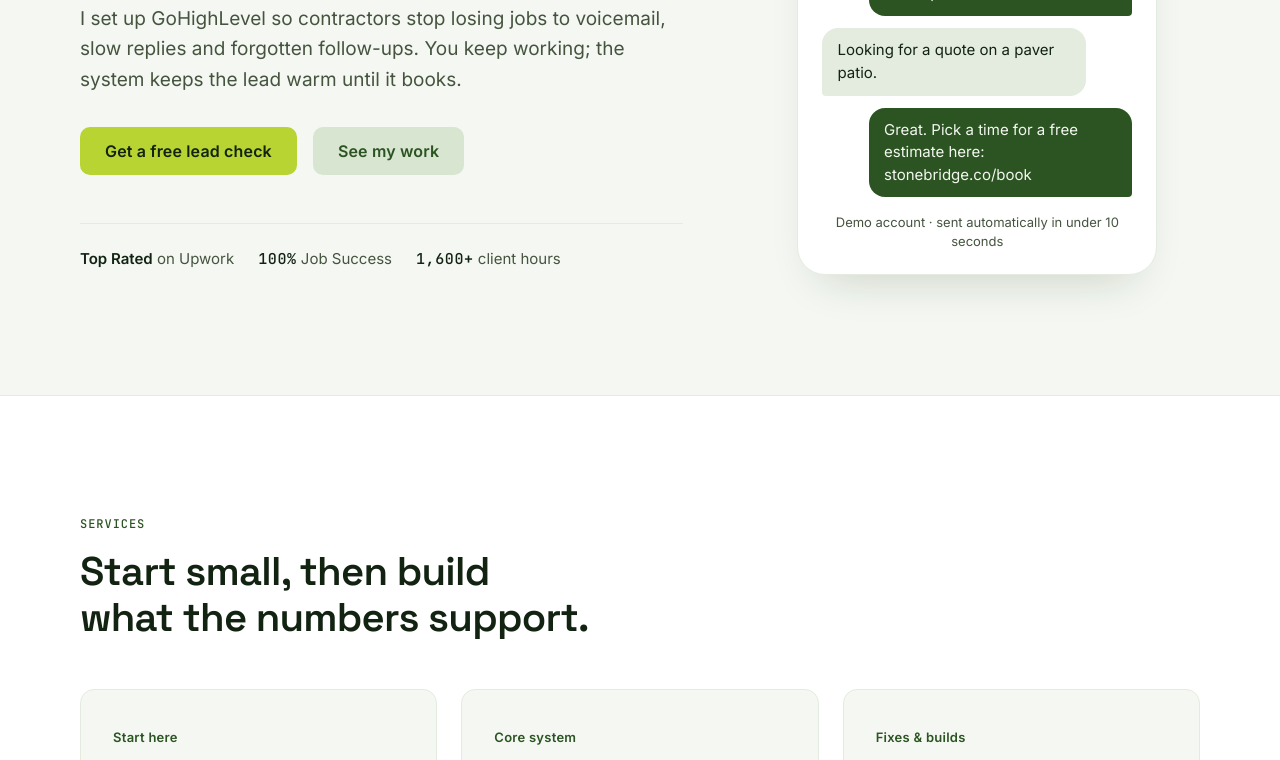
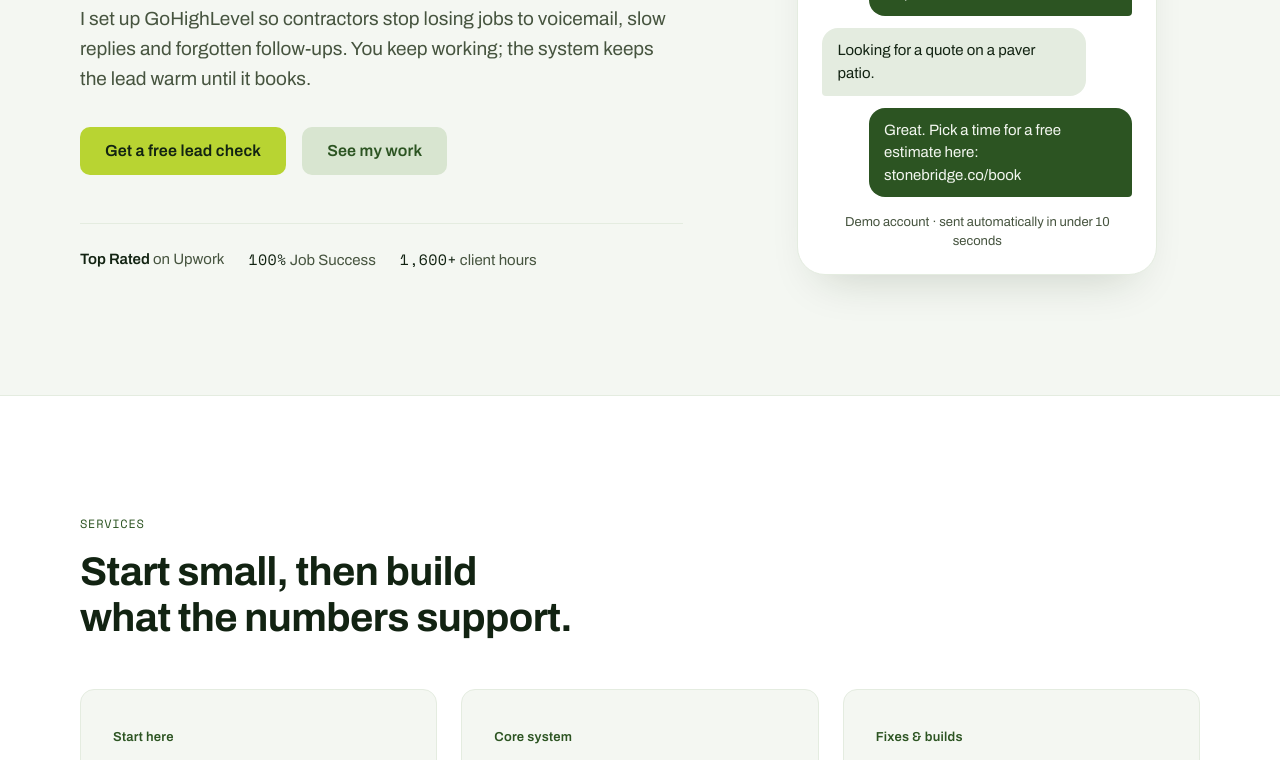
Before and after one commit to marrowcrest/michelle_personalprofile, a plain HTML site: page index.html in a window 1280 px wide. Shown: the part 365-1125 px from the top of the page. Drawn offline with nearby package versions, Linux system fonts and the light colour scheme.

Commit message:
Switch fonts to Archivo and Space Mono
Co-Authored-By: Claude Opus 5.5 <noreply@anthropic.com>
Claude-Session: https://claude.ai/code/session_013w17o7wBBgZf5y8MjSUC3W

```diff
--- a/index.html
+++ b/index.html
@@ -7,7 +7,7 @@
   <meta name="description" content="Mich Candelaria builds GoHighLevel lead systems for contractors: missed-call text-back, instant form replies, follow-up and online booking.">
   <link rel="preconnect" href="https://fonts.googleapis.com">
   <link rel="preconnect" href="https://fonts.gstatic.com" crossorigin>
-  <link id="font-sheet" rel="stylesheet" href="https://fonts.googleapis.com/css2?family=Inter:wght@400;500;600&family=JetBrains+Mono:wght@500&family=Space+Grotesk:wght@600;700&display=swap">
+  <link id="font-sheet" rel="stylesheet" href="https://fonts.googleapis.com/css2?family=Archivo:wght@400;500;600;700&family=Space+Mono:wght@400&display=swap">
   <style>
     :root {
       --surface-0: #FFFFFF;
@@ -39,13 +39,13 @@
       --on-anchor: #F3F7F0;
       --on-anchor-soft: #B6C5AE;
 
-      --font-head: "Space Grotesk", -apple-system, BlinkMacSystemFont, "Segoe UI", Roboto, Arial, sans-serif;
-      --font-body: "Inter", -apple-system, BlinkMacSystemFont, "Segoe UI", Roboto, "Helvetica Neue", Arial, sans-serif;
-      --font-mono: "JetBrains Mono", ui-monospace, "SFMono-Regular", Consolas, "Liberation Mono", monospace;
-      --head-weight: 600;
-      --head-track: -0.025em;
-      --mono-weight: 500;
-      --mono-track: 0.04em;
+      --font-head: "Archivo", -apple-system, BlinkMacSystemFont, "Segoe UI", Roboto, Arial, sans-serif;
+      --font-body: "Archivo", -apple-system, BlinkMacSystemFont, "Segoe UI", Roboto, "Helvetica Neue", Arial, sans-serif;
+      --font-mono: "Space Mono", ui-monospace, "SFMono-Regular", Consolas, "Liberation Mono", monospace;
+      --head-weight: 700;
+      --head-track: -0.02em;
+      --mono-weight: 400;
+      --mono-track: 0.02em;
 
       --s1: 0.5rem;
       --s2: 1rem;
```
Also changed, not shown: 1 other file.
